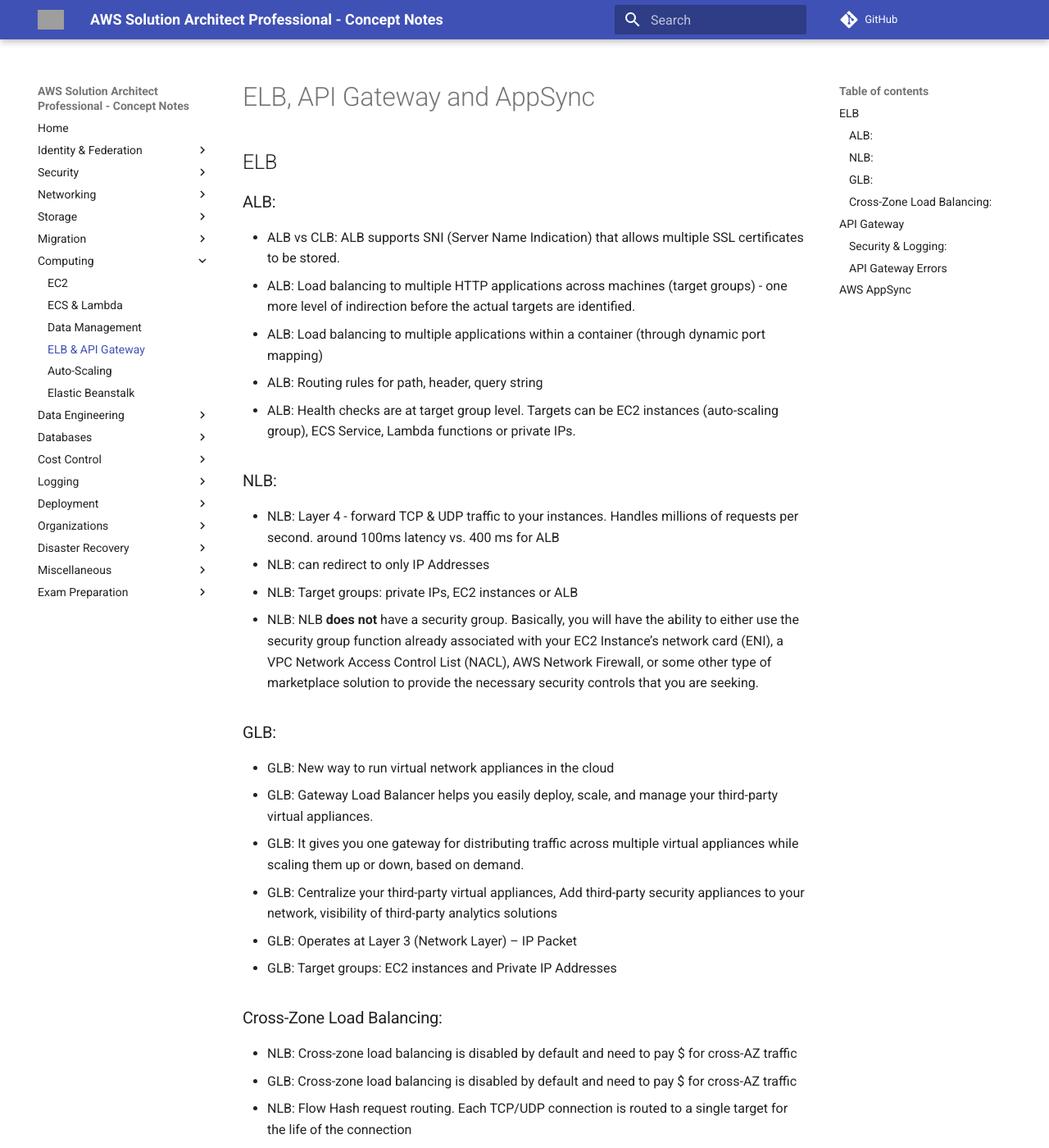
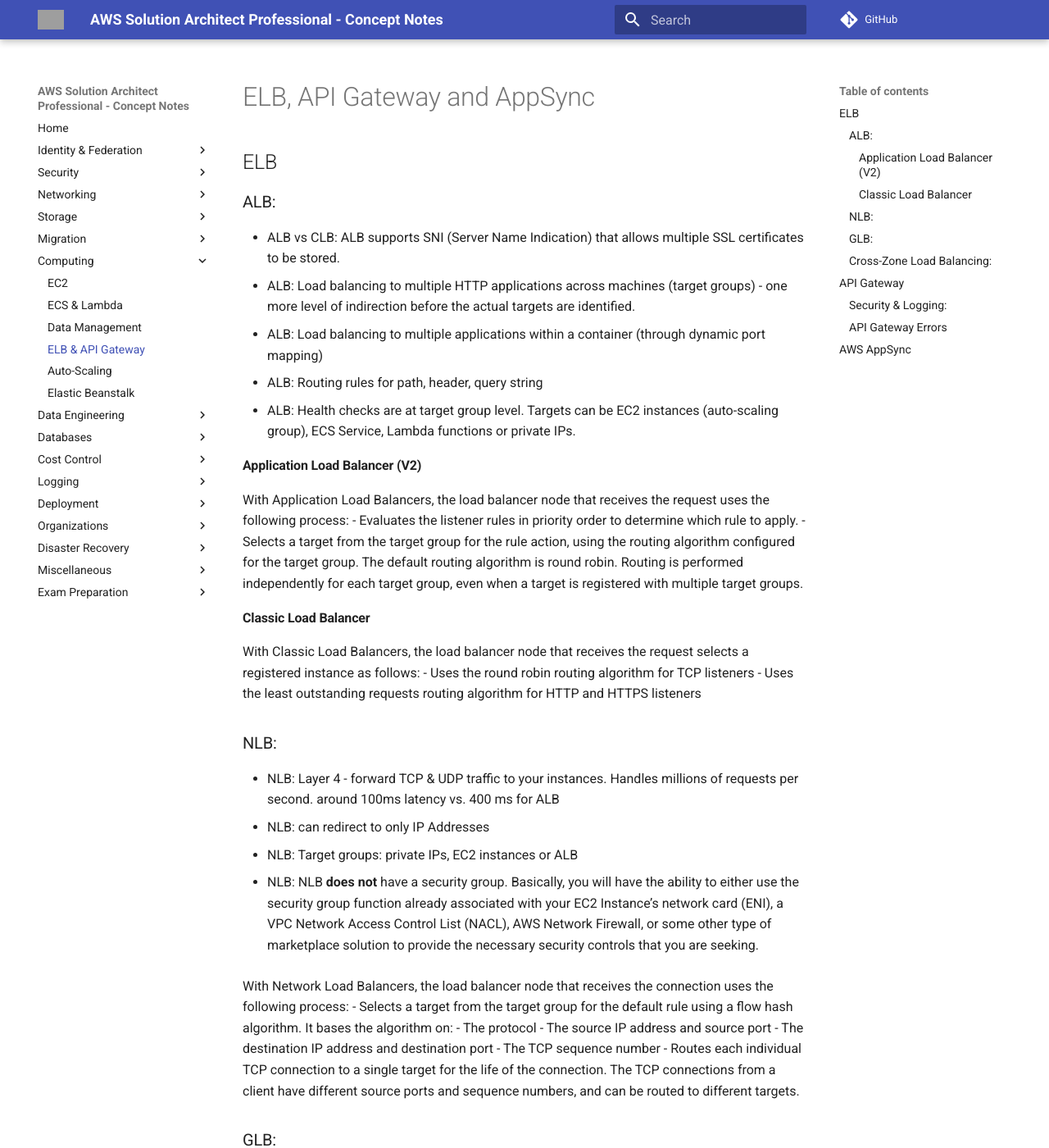
Before and after one commit to jeyabalajis/aws-certified-sa-pro-notes, an MkDocs documentation site: the page built from docs/compute/elb_apigw_appsync.md, in a window 1280 px wide and 1400 px high. Shown: the whole window at 82% size. Built offline with MkDocs 1.6.1 and Material for MkDocs 9.7.7, drawn with Linux system fonts in a browser that asks for light colours; comment, search, counter and statistics services are not loaded; grey boxes are pictures that could not be loaded.

Commit message:
Update elb_apigw_appsync.md

```diff
--- a/docs/compute/elb_apigw_appsync.md
+++ b/docs/compute/elb_apigw_appsync.md
@@ -9,12 +9,33 @@
 - ALB: Routing rules for path, header, query string
 - ALB: Health checks are at target group level. Targets can be EC2 instances (auto-scaling group), ECS Service, Lambda functions or private IPs.
 
+#### Application Load Balancer (V2)
+With Application Load Balancers, the load balancer node that receives the request uses the following process:
+- Evaluates the listener rules in priority order to determine which rule to apply.
+- Selects a target from the target group for the rule action, using the routing algorithm configured for the target group. The default routing algorithm is round robin. Routing is performed independently for each target group, even when a target is registered with multiple target groups.
+
+
+#### Classic Load Balancer
+With Classic Load Balancers, the load balancer node that receives the request selects a registered instance as follows:
+- Uses the round robin routing algorithm for TCP listeners
+- Uses the least outstanding requests routing algorithm for HTTP and HTTPS listeners
+
+
 ### NLB:
 
 - NLB: Layer 4 - forward TCP & UDP traffic to your instances. Handles millions of requests per second. around 100ms latency vs. 400 ms for ALB
 - NLB: can redirect to only IP Addresses
 - NLB: Target groups: private IPs, EC2 instances or ALB
+
 - NLB: NLB **does not** have a security group. Basically, you will have the ability to either use the security group function already associated with your EC2 Instance’s network card (ENI), a VPC Network Access Control List (NACL), AWS Network Firewall, or some other type of marketplace solution to provide the necessary security controls that you are seeking.
+
+With Network Load Balancers, the load balancer node that receives the connection uses the following process:
+- Selects a target from the target group for the default rule using a flow hash algorithm. It bases the algorithm on:
+  - The protocol
+  - The source IP address and source port
+  - The destination IP address and destination port
+  - The TCP sequence number
+- Routes each individual TCP connection to a single target for the life of the connection. The TCP connections from a client have different source ports and sequence numbers, and can be routed to different targets.
 
 ### GLB:
 
@@ -37,6 +58,8 @@
 It is architected to handle millions of requests/second, volatile traffic patterns, and introduces extremely low latency.
 
 > All load balancers support Connection draining (deregistration delay)
+
+
 
 ## API Gateway
 
```
